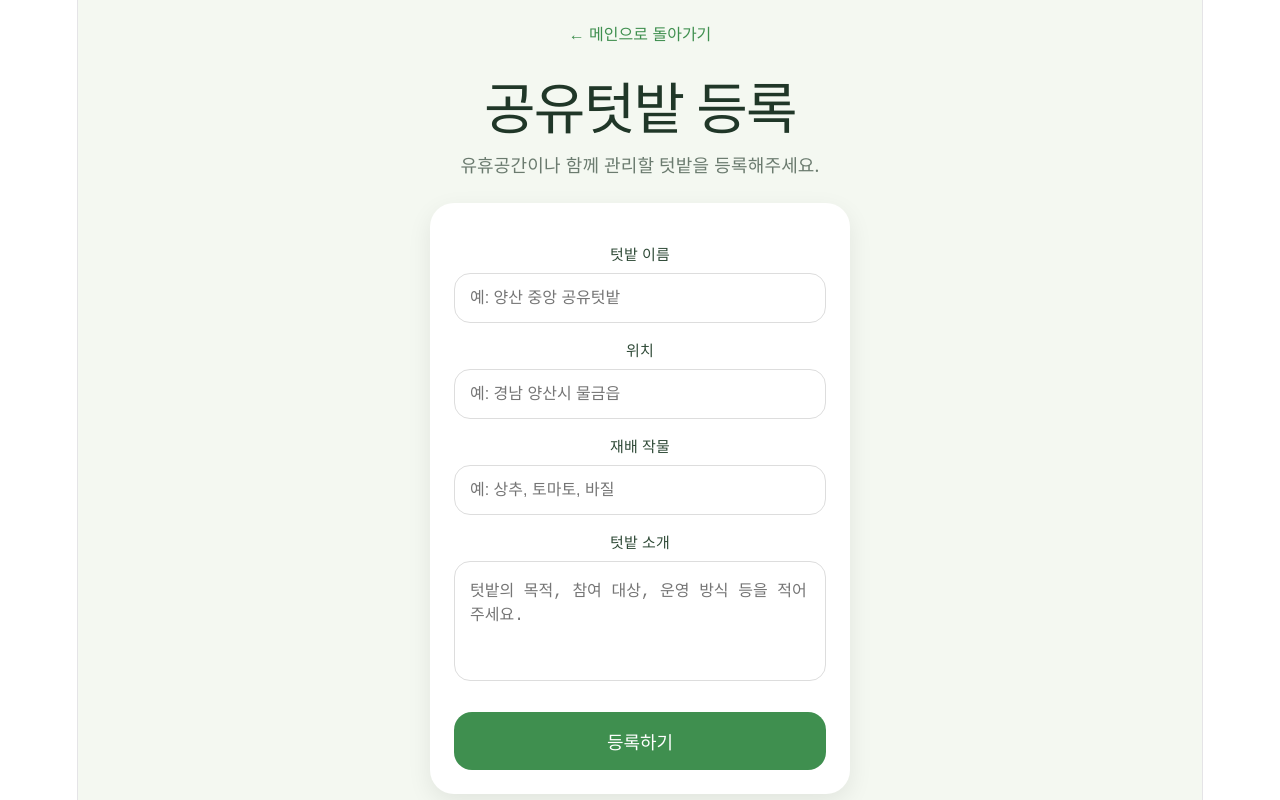
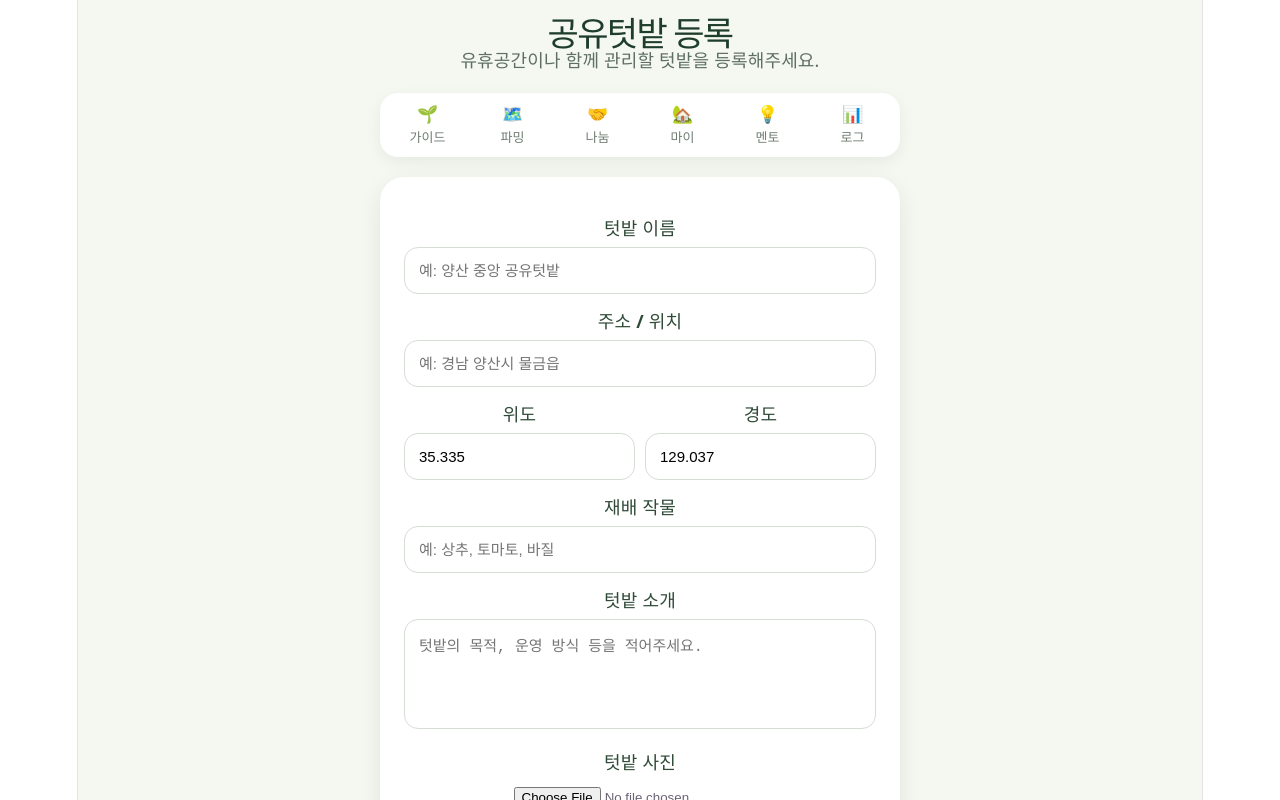
Before and after one commit to KimWookyeong/GreenLink, a React (Vite) app: page /garden-register in a window 1280 px wide. Shown: the top 800 px of the page. Built offline with nearby package versions, Linux system fonts and the light colour scheme.

Commit message:
firebase 연결

```diff
--- a/package.json
+++ b/package.json
@@ -10,6 +10,7 @@
     "preview": "vite preview"
   },
   "dependencies": {
+    "firebase": "^12.12.1",
     "leaflet": "^1.9.4",
     "react": "^19.2.5",
     "react-dom": "^19.2.5",
--- a/src/pages/GardenRegisterPage.tsx
+++ b/src/pages/GardenRegisterPage.tsx
@@ -1,5 +1,8 @@
 import { useState } from "react";
 import { useNavigate } from "react-router-dom";
+import { push, ref } from "firebase/database";
+import { db } from "../lib/firebase";
+import TopTabs from "../components/TopTabs";
 
 export default function GardenRegisterPage() {
   const navigate = useNavigate();
@@ -8,58 +11,46 @@ export default function GardenRegisterPage() {
   const [location, setLocation] = useState("");
   const [crops, setCrops] = useState("");
   const [description, setDescription] = useState("");
+  const [lat, setLat] = useState("35.335");
+  const [lng, setLng] = useState("129.037");
+  const [preview, setPreview] = useState<string | null>(null);
 
-  const handleSave = () => {
+  const handleSave = async () => {
     if (!title || !location || !crops) {
       alert("텃밭 이름, 위치, 재배 작물을 입력해주세요.");
       return;
     }
+
+    await push(ref(db, "gardens"), {
+      title,
+      location,
+      crops,
+      description,
+      lat: Number(lat),
+      lng: Number(lng),
+      members: 1,
+      recent: "새 공유텃밭이 등록되었습니다.",
+      imageUrl: preview || "",
+      createdAt: Date.now(),
+    });
 
     alert("공유텃밭이 등록되었습니다.");
     navigate("/home");
   };
 
   return (
-    <div style={{ minHeight: "100vh", background: "#f4f8f1", padding: 20 }}>
-      <div style={{ maxWidth: 420, margin: "0 auto" }}>
-        <button
-          onClick={() => navigate("/home")}
-          style={{
-            border: "none",
-            background: "transparent",
-            color: "#3f8f4f",
-            fontWeight: 700,
-            fontSize: 16,
-            marginBottom: 16,
-            cursor: "pointer",
-          }}
-        >
-          ← 메인으로 돌아가기
-        </button>
+    <div style={pageStyle}>
+      <div style={contentStyle}>
+        <header style={headerStyle}>
+          <h1 style={titleStyle}>공유텃밭 등록</h1>
+          <p style={subTitleStyle}>
+            유휴공간이나 함께 관리할 텃밭을 등록해주세요.
+          </p>
+        </header>
 
-        <h1 style={{ textAlign: "center", color: "#203728" }}>
-          공유텃밭 등록
-        </h1>
+        <TopTabs />
 
-        <p
-          style={{
-            textAlign: "center",
-            color: "#6b7b6f",
-            marginBottom: 24,
-            lineHeight: 1.5,
-          }}
-        >
-          유휴공간이나 함께 관리할 텃밭을 등록해주세요.
-        </p>
-
-        <div
-          style={{
-            background: "white",
-            borderRadius: 24,
-            padding: 24,
-            boxShadow: "0 8px 24px rgba(0,0,0,0.08)",
-          }}
-        >
+        <div style={cardStyle}>
           <label style={labelStyle}>텃밭 이름</label>
           <input
             style={inputStyle}
@@ -68,13 +59,33 @@ export default function GardenRegisterPage() {
             onChange={(e) => setTitle(e.target.value)}
           />
 
-          <label style={labelStyle}>위치</label>
+          <label style={labelStyle}>주소 / 위치</label>
           <input
             style={inputStyle}
             placeholder="예: 경남 양산시 물금읍"
             value={location}
             onChange={(e) => setLocation(e.target.value)}
           />
+
+          <div style={rowStyle}>
+            <div style={{ flex: 1 }}>
+              <label style={labelStyle}>위도</label>
+              <input
+                style={inputStyle}
+                value={lat}
+                onChange={(e) => setLat(e.target.value)}
+              />
+            </div>
+
+            <div style={{ flex: 1 }}>
+              <label style={labelStyle}>경도</label>
+              <input
+                style={inputStyle}
+                value={lng}
+                onChange={(e) => setLng(e.target.value)}
+              />
+            </div>
+          </div>
 
           <label style={labelStyle}>재배 작물</label>
           <input
@@ -86,14 +97,33 @@ export default function GardenRegisterPage() {
 
           <label style={labelStyle}>텃밭 소개</label>
           <textarea
-            style={{ ...inputStyle, height: 120, resize: "none" }}
-            placeholder="텃밭의 목적, 참여 대상, 운영 방식 등을 적어주세요."
+            style={textareaStyle}
+            placeholder="텃밭의 목적, 운영 방식 등을 적어주세요."
             value={description}
             onChange={(e) => setDescription(e.target.value)}
           />
 
+          <label style={labelStyle}>텃밭 사진</label>
+          <input
+            type="file"
+            accept="image/*"
+            onChange={(e) => {
+              const file = e.target.files?.[0];
+              if (!file) return;
+              setPreview(URL.createObjectURL(file));
+            }}
+          />
+
+          {preview && (
+            <img src={preview} alt="미리보기" style={previewStyle} />
+          )}
+
           <button onClick={handleSave} style={buttonStyle}>
             등록하기
+          </button>
+
+          <button onClick={() => navigate("/home")} style={subButtonStyle}>
+            메인으로 돌아가기
           </button>
         </div>
       </div>
@@ -101,34 +131,70 @@ export default function GardenRegisterPage() {
   );
 }
 
+const pageStyle = { minHeight: "100vh", background: "#f4f8f1" };
+const contentStyle = { maxWidth: 520, margin: "0 auto", padding: 20 };
+const headerStyle = { textAlign: "center" as const, marginBottom: 18 };
+const titleStyle = {
+  margin: 0,
+  color: "#1f3d2b",
+  fontSize: 34,
+  fontWeight: 900,
+};
+const subTitleStyle = { color: "#5f6f64", lineHeight: 1.6 };
+const cardStyle = {
+  background: "white",
+  borderRadius: 24,
+  padding: 24,
+  boxShadow: "0 8px 24px rgba(0,0,0,0.08)",
+};
 const labelStyle = {
   display: "block",
   marginTop: 14,
   marginBottom: 6,
   color: "#304b38",
-  fontWeight: 700,
+  fontWeight: 800,
+};
+const inputStyle = {
+  width: "100%",
+  padding: 14,
+  borderRadius: 14,
+  border: "1px solid #d6ddd4",
+  boxSizing: "border-box" as const,
   fontSize: 15,
 };
-
-const inputStyle = {
+const textareaStyle = {
+  ...inputStyle,
+  height: 110,
+  resize: "none" as const,
+};
+const rowStyle = { display: "flex", gap: 10 };
+const previewStyle = {
   width: "100%",
-  padding: 15,
+  maxHeight: 240,
+  objectFit: "cover" as const,
   borderRadius: 16,
-  border: "1px solid #ddd",
-  boxSizing: "border-box" as const,
-  fontSize: 16,
-  outline: "none",
+  marginTop: 12,
 };
-
 const buttonStyle = {
   width: "100%",
   padding: 16,
-  marginTop: 24,
+  marginTop: 22,
   borderRadius: 18,
   border: "none",
   background: "#3f8f4f",
   color: "white",
-  fontSize: 18,
-  fontWeight: 700,
+  fontSize: 17,
+  fontWeight: 900,
   cursor: "pointer",
 };
+const subButtonStyle = {
+  width: "100%",
+  padding: 14,
+  marginTop: 10,
+  borderRadius: 18,
+  border: "1px solid #3f8f4f",
+  background: "white",
+  color: "#3f8f4f",
+  fontWeight: 900,
+  cursor: "pointer",
+};
--- a/src/pages/HomePage.tsx
+++ b/src/pages/HomePage.tsx
@@ -1,152 +1,278 @@
-import { MapContainer, TileLayer, Marker, Popup } from "react-leaflet";
+import { useEffect, useState } from "react";
 import { useNavigate } from "react-router-dom";
-import "leaflet/dist/leaflet.css";
+import { MapContainer, Marker, Popup, TileLayer } from "react-leaflet";
+import { onValue, ref } from "firebase/database";
+import { db } from "../lib/firebase";
 import TopTabs from "../components/TopTabs";
 
 type Garden = {
-  id: number;
+  id: string;
   title: string;
   location: string;
   crops: string;
+  description?: string;
+  members?: number;
+  recent?: string;
   lat: number;
   lng: number;
+  imageUrl?: string;
 };
 
-export default function HomePage() {
-  const navigate = useNavigate();
-
-  // 🔥 테스트용 텃밭 데이터 (좌표 포함)
-  const gardens: Garden[] = [
+const defaultGardens: Garden[] = [
   {
-      id: 1,
+    id: "sample-1",
     title: "양산 중앙 공유텃밭",
     location: "경남 양산시",
     crops: "상추, 토마토",
+    members: 8,
+    recent: "오늘 오전 물주기 완료",
     lat: 35.335,
     lng: 129.037,
   },
   {
-      id: 2,
+    id: "sample-2",
     title: "물금 청소년 텃밭",
-      location: "물금읍",
+    location: "경남 양산시 물금읍",
     crops: "바질, 토마토",
-      lat: 35.307,
-      lng: 129.006,
+    members: 5,
+    recent: "상추 성장 기록 추가",
+    lat: 35.31,
+    lng: 129.01,
   },
 ];
+
+export default function HomePage() {
+  const navigate = useNavigate();
+  const [gardens, setGardens] = useState<Garden[]>(defaultGardens);
+
+  useEffect(() => {
+    const gardenRef = ref(db, "gardens");
+
+    const unsubscribe = onValue(gardenRef, (snapshot) => {
+      const data = snapshot.val();
+
+      if (!data) {
+        setGardens(defaultGardens);
+        return;
+      }
+
+      const firebaseGardens = Object.entries(data).map(([id, value]) => ({
+        id,
+        ...(value as Omit<Garden, "id">),
+      }));
+
+      setGardens([...firebaseGardens, ...defaultGardens]);
+    });
+
+    return () => unsubscribe();
+  }, []);
 
   return (
     <div style={pageStyle}>
       <div style={contentStyle}>
-        <h1 style={titleStyle}>🌱 GreenLink</h1>
+        <header style={headerStyle}>
+          <h1 style={titleStyle}>GreenLink 🌱</h1>
+          <p style={subTitleStyle}>지역 공유텃밭 연결·관리 플랫폼</p>
+        </header>
 
         <TopTabs />
 
-        {/* 지도 */}
-        <div style={mapWrapperStyle}>
+        <section style={heroStyle}>
+          <h2 style={heroTitleStyle}>
+            유휴공간을 공유텃밭으로
+            <br />
+            연결해보세요
+          </h2>
+          <p style={heroTextStyle}>
+            함께 심고, 함께 기록하고,
+            <br />
+            수확물을 지역 주민과 나누는
+            <br />
+            순환형 텃밭 플랫폼입니다.
+          </p>
+        </section>
+
+        <section style={mapBoxStyle}>
           <MapContainer
             center={[35.32, 129.02]}
-            zoom={13}
-            style={mapStyle}
+            zoom={12}
+            style={{ height: "100%", width: "100%" }}
           >
-            <TileLayer
-              attribution="&copy; OpenStreetMap"
-              url="https://{s}.tile.openstreetmap.org/{z}/{x}/{y}.png"
-            />
+            <TileLayer url="https://{s}.tile.openstreetmap.org/{z}/{x}/{y}.png" />
 
-            {/* 🔥 텃밭 핀 표시 */}
             {gardens.map((garden) => (
-              <Marker
-                key={garden.id}
-                position={[garden.lat, garden.lng]}
-              >
+              <Marker key={garden.id} position={[garden.lat, garden.lng]}>
                 <Popup>
                   <div style={{ textAlign: "center" }}>
-                    <h3 style={{ margin: "0 0 6px" }}>
-                      {garden.title}
-                    </h3>
-
-                    <p style={{ margin: "0 0 6px" }}>
+                    <strong>{garden.title}</strong>
+                    <br />
+                    {garden.location}
+                    <br />
                     🌿 {garden.crops}
-                    </p>
-
+                    <br />
                     <button
-                      onClick={() =>
-                        navigate(`/gardens/${garden.id}`)
-                      }
-                      style={buttonStyle}
+                      onClick={() => navigate(`/gardens/${garden.id}`)}
+                      style={popupButtonStyle}
                     >
-                      상세보기
+                      상세 보기
                     </button>
                   </div>
                 </Popup>
               </Marker>
             ))}
           </MapContainer>
+        </section>
+
+        <div style={sectionHeaderStyle}>
+          <h2 style={sectionTitleStyle}>공유텃밭</h2>
+          <button
+            onClick={() => navigate("/garden-register")}
+            style={smallButtonStyle}
+          >
+            + 등록
+          </button>
         </div>
 
-        {/* 텃밭 리스트 */}
-        <div style={{ marginTop: 20 }}>
+        <div style={listStyle}>
           {gardens.map((garden) => (
-            <div
+            <article
               key={garden.id}
+              onClick={() => navigate(`/gardens/${garden.id}`)}
               style={cardStyle}
-              onClick={() => navigate(`/gardens/${garden.id}`)}
             >
-              <h3>{garden.title}</h3>
-              <p>📍 {garden.location}</p>
-              <p>🌿 {garden.crops}</p>
+              {garden.imageUrl && (
+                <img src={garden.imageUrl} alt={garden.title} style={imageStyle} />
+              )}
+
+              <h3 style={cardTitleStyle}>{garden.title}</h3>
+              <p style={cardTextStyle}>📍 {garden.location}</p>
+              <p style={cardTextStyle}>🌿 {garden.crops}</p>
+
+              <div style={metaStyle}>
+                <span>👥 참여 {garden.members ?? 1}명</span>
+                <span>{garden.recent ?? "새 텃밭 등록"}</span>
               </div>
+            </article>
           ))}
         </div>
+
+        <button
+          onClick={() => navigate("/garden-register")}
+          style={bigButtonStyle}
+        >
+          + 공유텃밭 등록
+        </button>
       </div>
     </div>
   );
 }
 
-/* 스타일 */
-
-const pageStyle = {
-  minHeight: "100vh",
-  background: "#f4f8f1",
+const pageStyle = { minHeight: "100vh", background: "#f4f8f1" };
+const contentStyle = { maxWidth: 520, margin: "0 auto", padding: 20 };
+const headerStyle = { textAlign: "center" as const, marginBottom: 18 };
+const titleStyle = {
+  margin: 0,
+  fontSize: 34,
+  color: "#1f3d2b",
+  fontWeight: 900,
 };
-
-const contentStyle = {
-  maxWidth: 420,
-  margin: "0 auto",
-  padding: 20,
+const subTitleStyle = { color: "#5f6f64", marginTop: 8, fontSize: 15 };
+const heroStyle = {
+  background: "linear-gradient(135deg, #e8f5e9, #ffffff)",
+  borderRadius: 28,
+  padding: 26,
+  marginBottom: 22,
+  boxShadow: "0 10px 28px rgba(0,0,0,0.08)",
+  textAlign: "center" as const,
 };
-
-const titleStyle = {
-  fontSize: 26,
+const heroTitleStyle = {
+  fontSize: 22,
   fontWeight: 900,
-  marginBottom: 10,
+  color: "#23452f",
+  lineHeight: 1.4,
+  margin: 0,
 };
-
-const mapWrapperStyle = {
+const heroTextStyle = {
+  fontSize: 15,
+  color: "#5f6f64",
+  lineHeight: 1.7,
+};
+const mapBoxStyle = {
   height: 300,
-  borderRadius: 16,
+  borderRadius: 22,
   overflow: "hidden",
+  marginBottom: 24,
+  boxShadow: "0 8px 22px rgba(0,0,0,0.08)",
 };
-
-const mapStyle = {
-  height: "100%",
-  width: "100%",
-};
-
-const cardStyle = {
-  background: "#fff",
-  padding: 14,
-  borderRadius: 14,
-  marginBottom: 10,
-  cursor: "pointer",
-};
-
-const buttonStyle = {
-  marginTop: 6,
-  padding: "6px 10px",
+const popupButtonStyle = {
+  marginTop: 8,
+  padding: "7px 10px",
   background: "#3f8f4f",
   color: "white",
   border: "none",
   borderRadius: 8,
+  cursor: "pointer",
 };
+const sectionHeaderStyle = {
+  display: "flex",
+  justifyContent: "space-between",
+  alignItems: "center",
+  marginBottom: 12,
+};
+const sectionTitleStyle = {
+  margin: 0,
+  color: "#213c2b",
+  fontSize: 22,
+  fontWeight: 900,
+};
+const smallButtonStyle = {
+  border: "none",
+  background: "#3f8f4f",
+  color: "white",
+  borderRadius: 999,
+  padding: "9px 14px",
+  fontWeight: 900,
+  cursor: "pointer",
+};
+const listStyle = { display: "grid", gap: 14 };
+const cardStyle = {
+  background: "#ffffff",
+  borderRadius: 22,
+  padding: 18,
+  boxShadow: "0 6px 18px rgba(0,0,0,0.07)",
+  cursor: "pointer",
+};
+const imageStyle = {
+  width: "100%",
+  height: 160,
+  objectFit: "cover" as const,
+  borderRadius: 16,
+  marginBottom: 12,
+};
+const cardTitleStyle = {
+  margin: 0,
+  fontSize: 21,
+  color: "#233d2b",
+  fontWeight: 900,
+};
+const cardTextStyle = { margin: "9px 0", color: "#68766b", fontSize: 15 };
+const metaStyle = {
+  display: "flex",
+  justifyContent: "space-between",
+  gap: 8,
+  marginTop: 14,
+  fontSize: 13,
+  color: "#5f6f64",
+};
+const bigButtonStyle = {
+  width: "100%",
+  padding: 18,
+  borderRadius: 22,
+  background: "#3f8f4f",
+  color: "white",
+  border: "none",
+  marginTop: 28,
+  fontSize: 18,
+  fontWeight: 900,
+  cursor: "pointer",
+};
```
Also changed, not shown: src/lib/firebase.ts (+17 -0 lines), src/types.ts (added, +11 -0 lines), 1 other file (tests, documents, lock files or other folders). Lines whose indentation alone changed are shown as unchanged.
